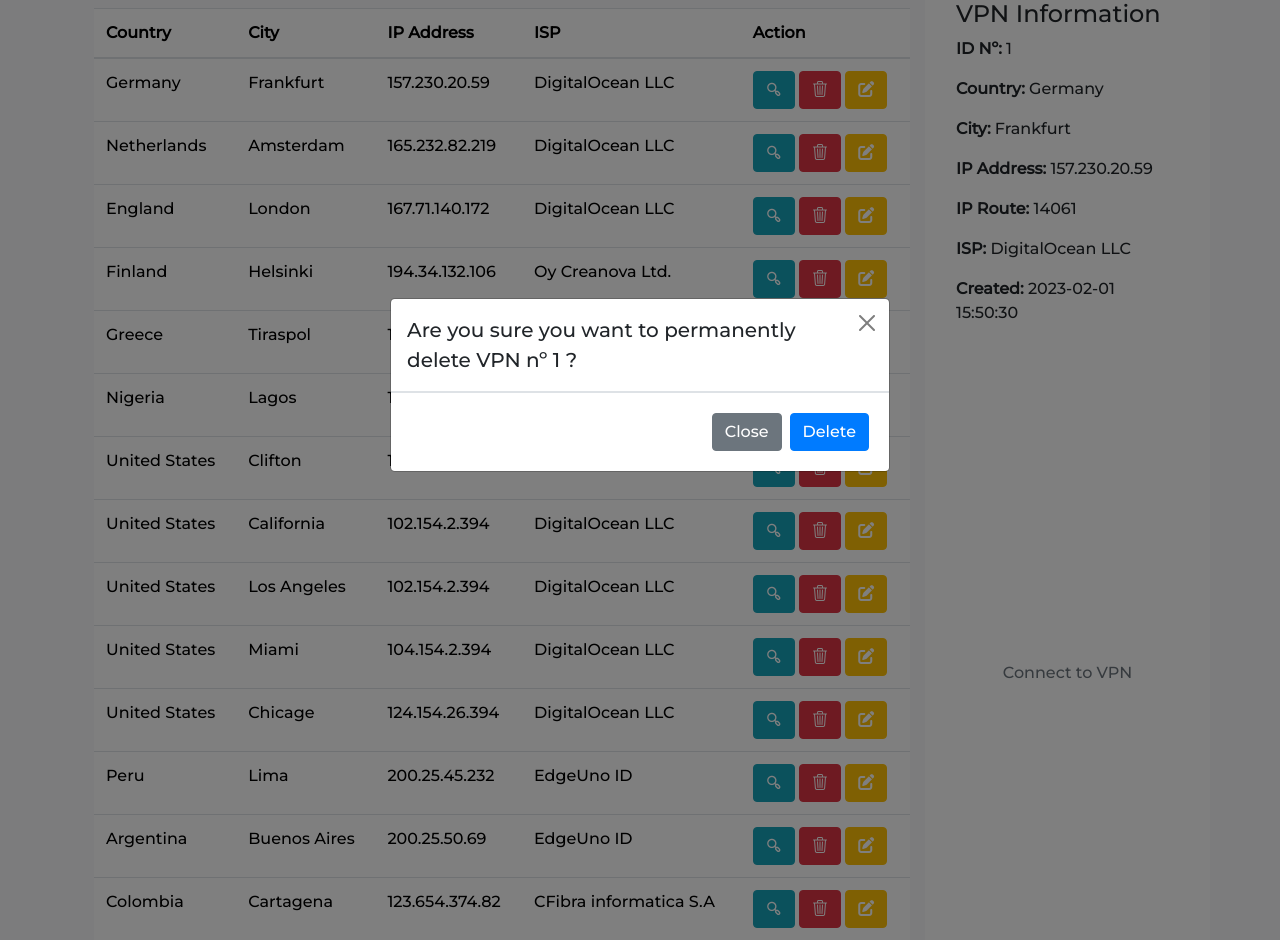
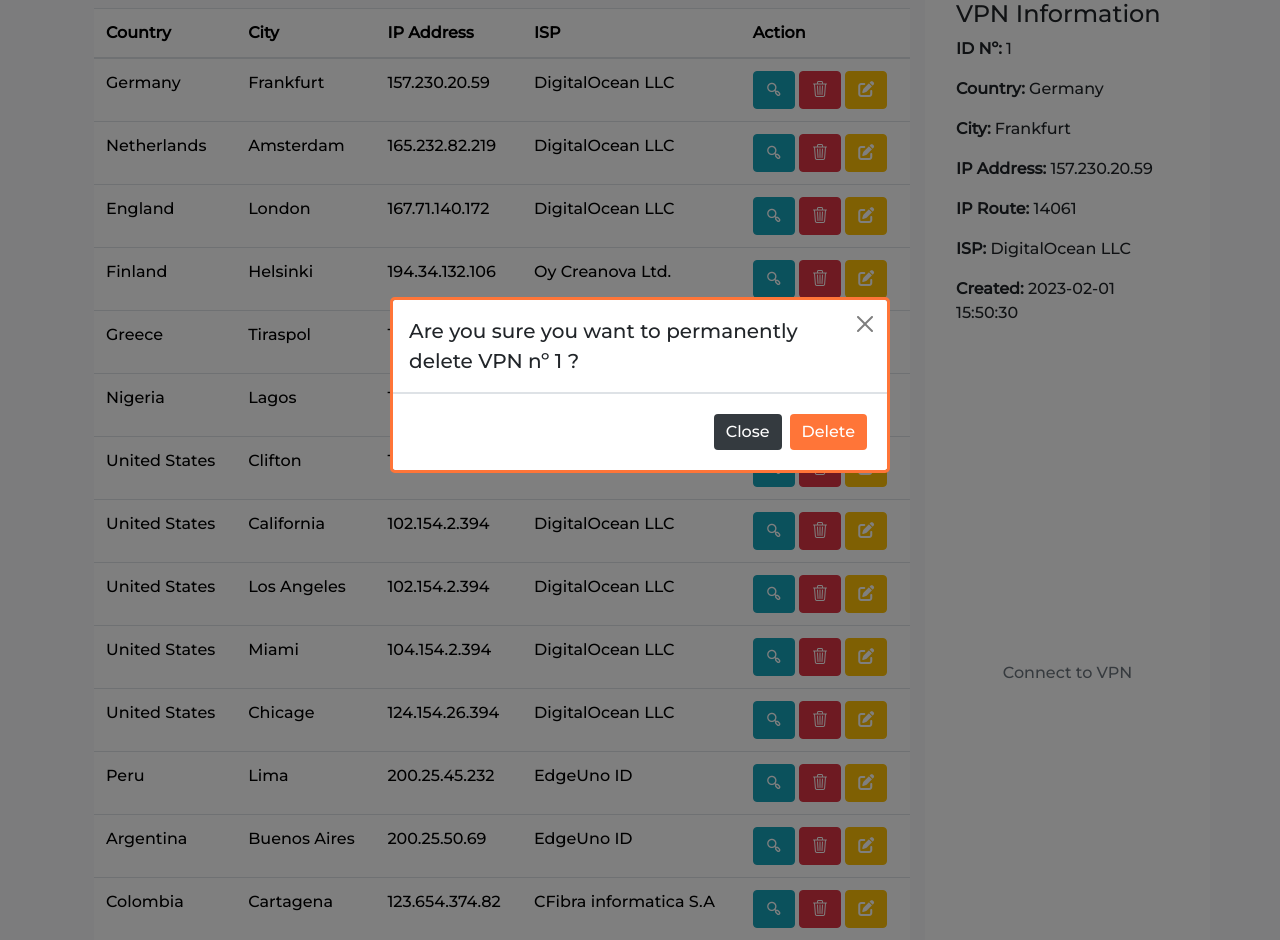
Before and after one commit to joejoyjoy/develop-your-project-in-php, a PHP site: page /view/admin.php in a window 1280 px wide, after a click that opens the changed part. Shown: the part 202-1142 px from the top of the page. Run offline with PHP 8.4, Linux system fonts and the light colour scheme; a user stored in the database is signed in; data comes from the database, SQL or seed files in the repository; some libraries are stand-ins or nearby versions; grey boxes are pictures that could not be loaded.

Commit message:
delete modal style updated

```diff
--- a/crud/read.php
+++ b/crud/read.php
@@ -44,7 +44,7 @@ include('../view/head.php');
                             </div>
                         <?php
                         } else {
-                            echo "no data";
+                            echo "No data available";
                         }
                         ?>
                     </div>
--- a/view/admin.php
+++ b/view/admin.php
@@ -59,7 +59,7 @@ include('../view/head.php');
                         <?php
                             }
                         } else {
-                            echo "no data";
+                            echo "No data available";
                         }
                         ?>
                     </tbody>
@@ -92,15 +92,14 @@ include('../view/head.php');
 <!-- Modal delete -->
 <div class="modal fade" id="modalDeleteVPN" tabindex="-1" aria-labelledby="exampleModalLabel" aria-hidden="true">
     <div class="modal-dialog modal-dialog-centered">
-        <div class="modal-content">
+        <div class="modal-content" style="border: 3px solid #FF7538;">
             <div class="modal-header">
                 <h1 class="modal-title fs-5" id="exampleModalLabel"></h1>
                 <button type="button" class="btn-close" data-bs-dismiss="modal" aria-label="Close"></button>
             </div>
-
             <div class="modal-footer">
-                <button type="button" class="btn btn-secondary" data-bs-dismiss="modal">Close</button>
-                <a type="button" class="delete-vpn-modal btn btn-primary">Delete</a>
+                <button type="button" class="btn btn-secondary" data-bs-dismiss="modal" style="background: #343A3F; border: none;">Close</button>
+                <a type="button" class="delete-vpn-modal btn btn-primary" style="background: #FF7538; border: none;">Delete</a>
             </div>
         </div>
     </div>
--- a/view/client.php
+++ b/view/client.php
@@ -53,7 +53,7 @@ include('head.php');
                         <?php
                             }
                         } else {
-                            echo "no data";
+                            echo "No data available";
                         }
                         ?>
                     </tbody>
```
